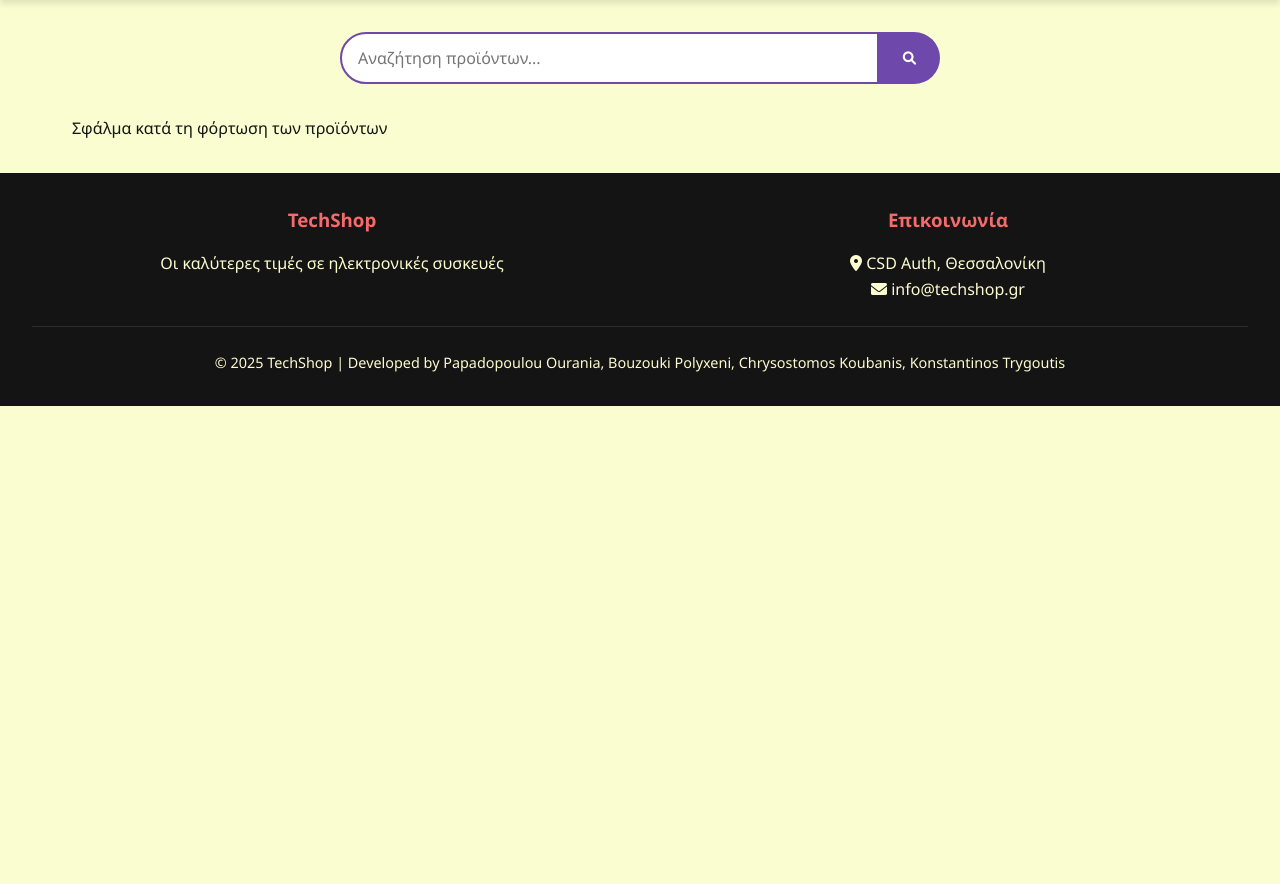
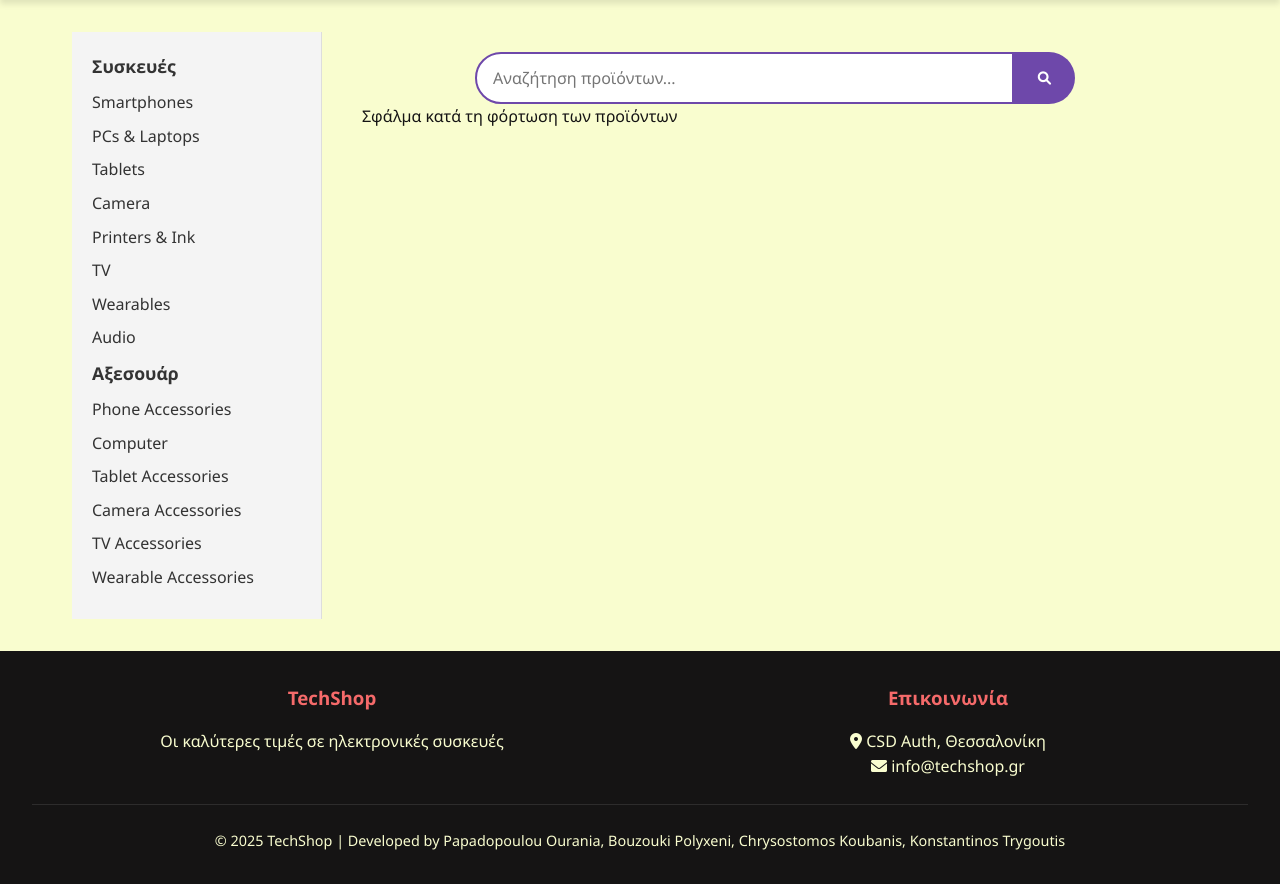
Before and after one commit to ChrysKoubanis/E-shop, a Flask app: page /products in a window 1280 px wide. Shown: the part 78-962 px from the top of the page. Before the commit the page ends 484 px from the top, so only its background shows below. Run offline with Flask 3, Linux system fonts and the light colour scheme; data that the repository does not hold is empty; some libraries are stand-ins or nearby versions.

Commit message:
categories

```diff
--- a/static/css/style.css
+++ b/static/css/style.css
@@ -86,12 +86,17 @@
   font-size: 1.5rem;
 }
 
-/* ====== Hero ====== */
 .hero {
   position: relative;
   height: 70vh;
   max-height: 500px;
   overflow: hidden;
+}
+
+#slides-container {
+  position: absolute;
+  width: 100%;
+  height: 100%;
 }
 
 .slide {
@@ -108,14 +113,6 @@
   opacity: 1;
 }
 
-.slide1 {
-  background-image: linear-gradient(rgba(0,0,0,0.5), rgba(0,0,0,0.5)), url('../photos/slide1.jpeg');
-}
-
-.slide2 {
-  background-image: linear-gradient(rgba(0,0,0,0.5), rgba(0,0,0,0.5)), url('../photos/slide2.jpeg');
-}
-
 .hero-content {
   position: absolute;
   top: 50%;
@@ -126,6 +123,13 @@
   width: 90%;
   max-width: 800px;
 }
+
+.hero-content h1 {
+  font-size: 2.5rem;
+  margin-bottom: 1rem;
+  text-shadow: 2px 2px 4px rgba(0,0,0,0.5);
+}
+
 
 .hero h1 {
   font-size: 2.5rem;
@@ -420,18 +424,86 @@
   .hero h1 {
     font-size: 2rem;
   }
+}
 
-  .product-name {
-    position: absolute;
-    bottom: 20px;
-    left: 50%;
-    transform: translateX(-50%);
-    color: var(--white);
-    background: rgba(0, 0, 0, 0.5);
-    padding: 0.5rem 1rem;
-    border-radius: 10px;
-    font-size: 1.2rem;
-    text-shadow: 2px 2px 4px rgba(0,0,0,0.5);
-  }
+/* Dropdown container */
+.dropdown {
+  position: relative;
+  display: inline-block;
+}
 
+/* Dropdown button */
+.dropbtn {
+  color: white;
+  text-decoration: none;
+  padding: 10px;
+  display: block;
 }
+
+/* Dropdown content (hidden by default) */
+.dropdown-content {
+  display: none;
+  position: absolute;
+  background-color: #333;
+  min-width: 160px;
+  z-index: 1;
+}
+
+/* Dropdown links */
+.dropdown-content a {
+  color: white;
+  padding: 10px 16px;
+  text-decoration: none;
+  display: block;
+}
+
+.dropdown-content a:hover {
+  background-color: #444;
+}
+
+/* Show the dropdown on hover */
+.dropdown:hover .dropdown-content {
+  display: block;
+}
+
+
+.products-layout {
+  display: flex;
+  gap: 20px;
+}
+
+.category-sidebar {
+  width: 250px;
+  background-color: #f4f4f4;
+  padding: 20px;
+  border-right: 1px solid #ddd;
+}
+
+.category-sidebar h3 {
+  margin-bottom: 10px;
+  font-size: 1.1em;
+  color: #333;
+}
+
+.category-sidebar ul {
+  list-style: none;
+  padding: 0;
+}
+
+.category-sidebar ul li {
+  margin: 8px 0;
+}
+
+.category-sidebar ul li a {
+  color: #333;
+  text-decoration: none;
+}
+
+.category-sidebar ul li a:hover {
+  text-decoration: underline;
+}
+
+.products-section {
+  flex: 1;
+  padding: 20px;
+}
--- a/static/js/products.js
+++ b/static/js/products.js
@@ -17,8 +17,13 @@
     });
 });
 
-function fetchProducts(searchTerm) {
-    fetch(`http://127.0.0.1:5000/search?name=${encodeURIComponent(searchTerm)}`)
+function fetchProducts(searchTerm = '', category = '') {
+    let url = `http://127.0.0.1:5000/search?name=${encodeURIComponent(searchTerm)}`;
+    if (category) {
+        url += `&category=${encodeURIComponent(category)}`;
+    }
+
+    fetch(url)
         .then(response => response.json())
         .then(products => {
             displayProducts(products);
@@ -29,6 +34,7 @@
                 '<div class="error-message">Σφάλμα κατά τη φόρτωση των προϊόντων</div>';
         });
 }
+
 
 function displayProducts(products) {
     const container = document.getElementById('products-list');
--- a/templates/products.html
+++ b/templates/products.html
@@ -21,20 +21,46 @@
     </header>
 
     <main class="products-page">
-        <section class="search-section">
+        <div class="products-layout">
+            <!-- Αριστερή Στήλη: Κατηγορίες -->
+            <aside class="category-sidebar">
+                <h3>Συσκευές</h3>
+                <ul>
+                    <li><a href="#" data-category="smartphones">Smartphones</a></li>
+                    <li><a href="#" data-category="pcs-laptops">PCs & Laptops</a></li>
+                    <li><a href="#" data-category="tablets">Tablets</a></li>
+                    <li><a href="#" data-category="camera">Camera</a></li>
+                    <li><a href="#" data-category="printers-ink">Printers & Ink</a></li>
+                    <li><a href="#" data-category="tv">TV</a></li>
+                    <li><a href="#" data-category="wearables">Wearables</a></li>
+                    <li><a href="#" data-category="audio">Audio</a></li>
+                </ul>
+
+                <h3>Αξεσουάρ</h3>
+                <ul>
+                    <li><a href="#" data-category="phone-accessories">Phone Accessories</a></li>
+                    <li><a href="#" data-category="computer-accessories">Computer</a></li>
+                    <li><a href="#" data-category="tablet-accessories">Tablet Accessories</a></li>
+                    <li><a href="#" data-category="camera-accessories">Camera Accessories</a></li>
+                    <li><a href="#" data-category="tv-accessories">TV Accessories</a></li>
+                    <li><a href="#" data-category="wearable-accessories">Wearable Accessories</a></li>
+                </ul>
+            </aside>
+
+            <!-- Κεντρική Στήλη: Προϊόντα -->
+            <section class="products-section">
                 <div class="search-container">
                     <input type="text" id="search-input" placeholder="Αναζήτηση προϊόντων...">
                     <button id="search-button"><i class="fas fa-search"></i></button>
                 </div>
-        </section>
 
-        <section class="products-section">
                 <div class="products-container" id="products-list">
-                <!-- Προϊόντα θα προστεθούν δυναμικά μέσω JavaScript -->
                     <div class="loading-message">Φόρτωση προϊόντων...</div>
                 </div>
             </section>
+        </div>
     </main>
+
 
     <footer>
         <div class="footer-container">
@@ -53,7 +79,7 @@
         </div>
     </footer>
 
-    <script src="{{ url_for('static', filename='js/products.js') }}"></script>
+    <script src="static/js/products.js"></script>
     <script>
         // Mobile Menu
         document.querySelector('.menu-toggle').addEventListener('click', () => {
```
Also changed, not shown: templates/homepage.html (+10 -41 lines). Lines whose indentation alone changed are shown as unchanged.
